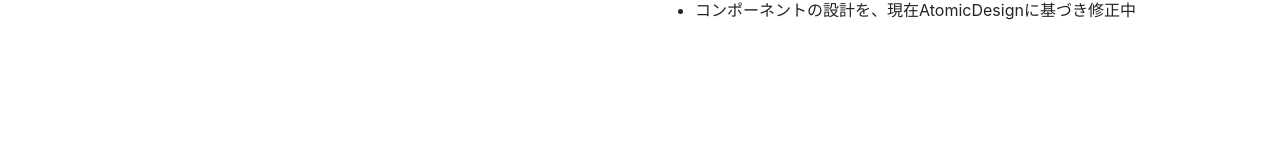
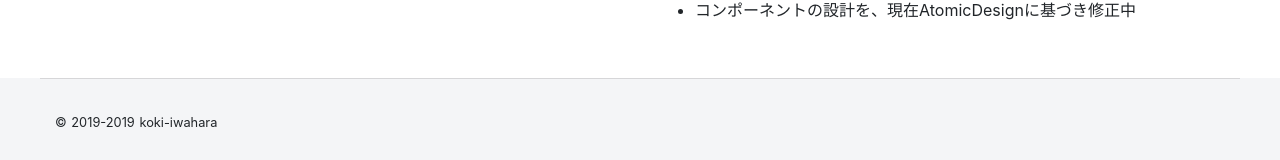
Before and after one commit to kouki-iwahara/portfolioSite, a Nuxt app: page / in a window 1280 px wide. Shown: the part 7489-7649 px from the top of the page. Before the commit the page ends 7567 px from the top, so only its background shows below. Built offline with nearby package versions, Linux system fonts and the light colour scheme.

Commit message:
footerページ作成

```diff
--- /dev/null
+++ b/components/Footer.vue
@@ -0,0 +1,42 @@
+<template>
+  <div class="">
+    <footer>
+      <div class="container">
+        <div class="row">
+          <div class="copy-right col-sm-12">
+            <small
+              >&copy; 2019-<span>{{ thisYear }}</span> koki-iwahara</small
+            >
+          </div>
+        </div>
+      </div>
+    </footer>
+  </div>
+</template>
+
+<script>
+export default {
+  computed: {
+    thisYear() {
+      const date = new Date()
+      const thisYear = date.getFullYear()
+      return thisYear
+    }
+  }
+}
+</script>
+
+<style scoped>
+.container {
+  max-width: 1200px;
+  border-top: 1px solid rgba(0, 0, 0, 0.125);
+}
+
+footer {
+  background-color: #f4f5f7;
+  padding-bottom: 30px;
+}
+.copy-right {
+  padding-top: 30px;
+}
+</style>
--- a/pages/index.vue
+++ b/pages/index.vue
@@ -6,6 +6,7 @@
     <vue-page />
     <node-page />
     <cost-app-page />
+    <Footer />
   </div>
 </template>
 
@@ -16,6 +17,7 @@ import JavaScript from '~/components/pages/JavaScript.vue'
 import VuePage from '~/components/pages/VuePage.vue'
 import NodePage from '~/components/pages/NodePage.vue'
 import CostAppPage from '~/components/pages/CostAppPage.vue'
+import Footer from '~/components/Footer.vue'
 
 export default {
   components: {
@@ -24,7 +26,8 @@ export default {
     JavaScript,
     VuePage,
     NodePage,
-    CostAppPage
+    CostAppPage,
+    Footer
   }
 }
 </script>
```
